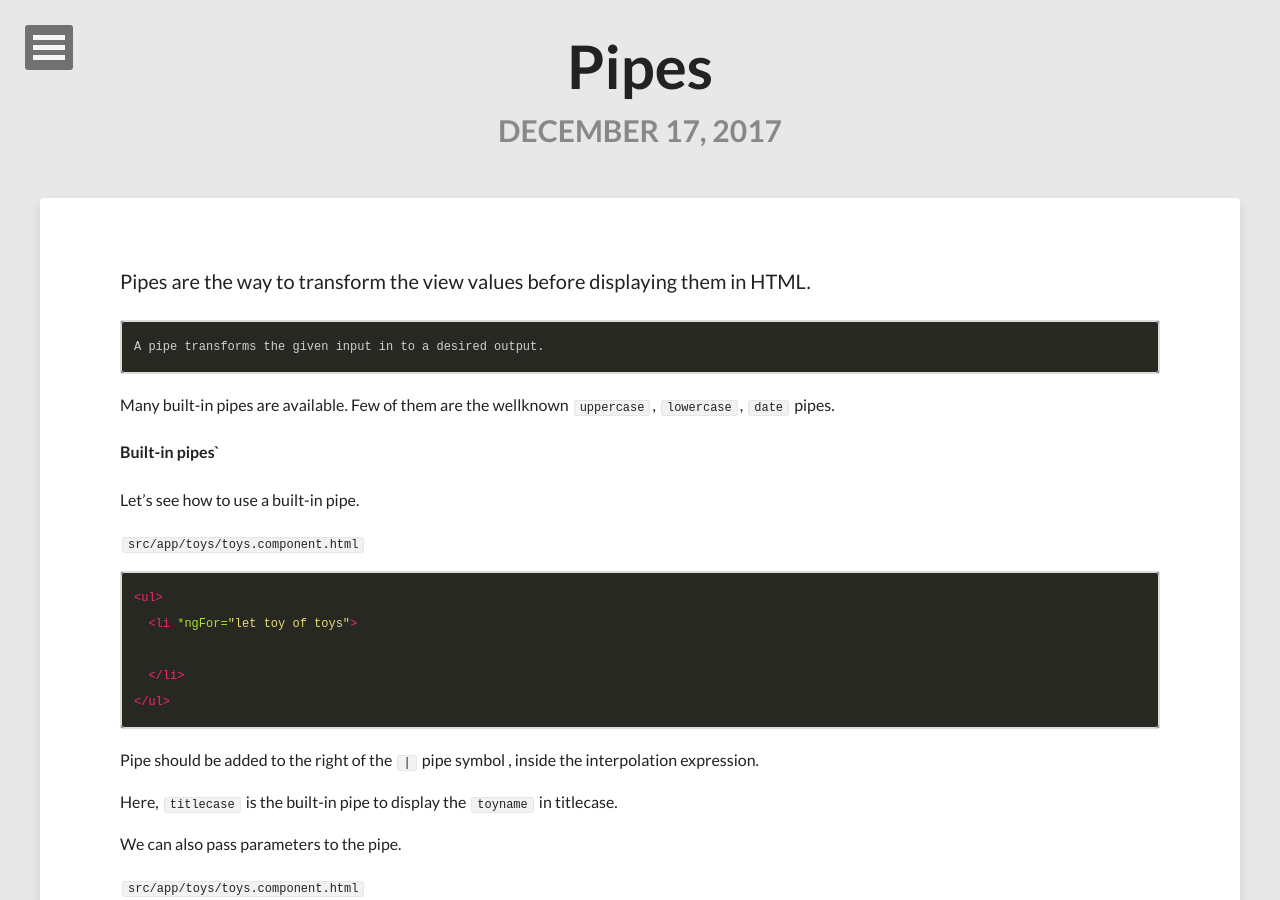
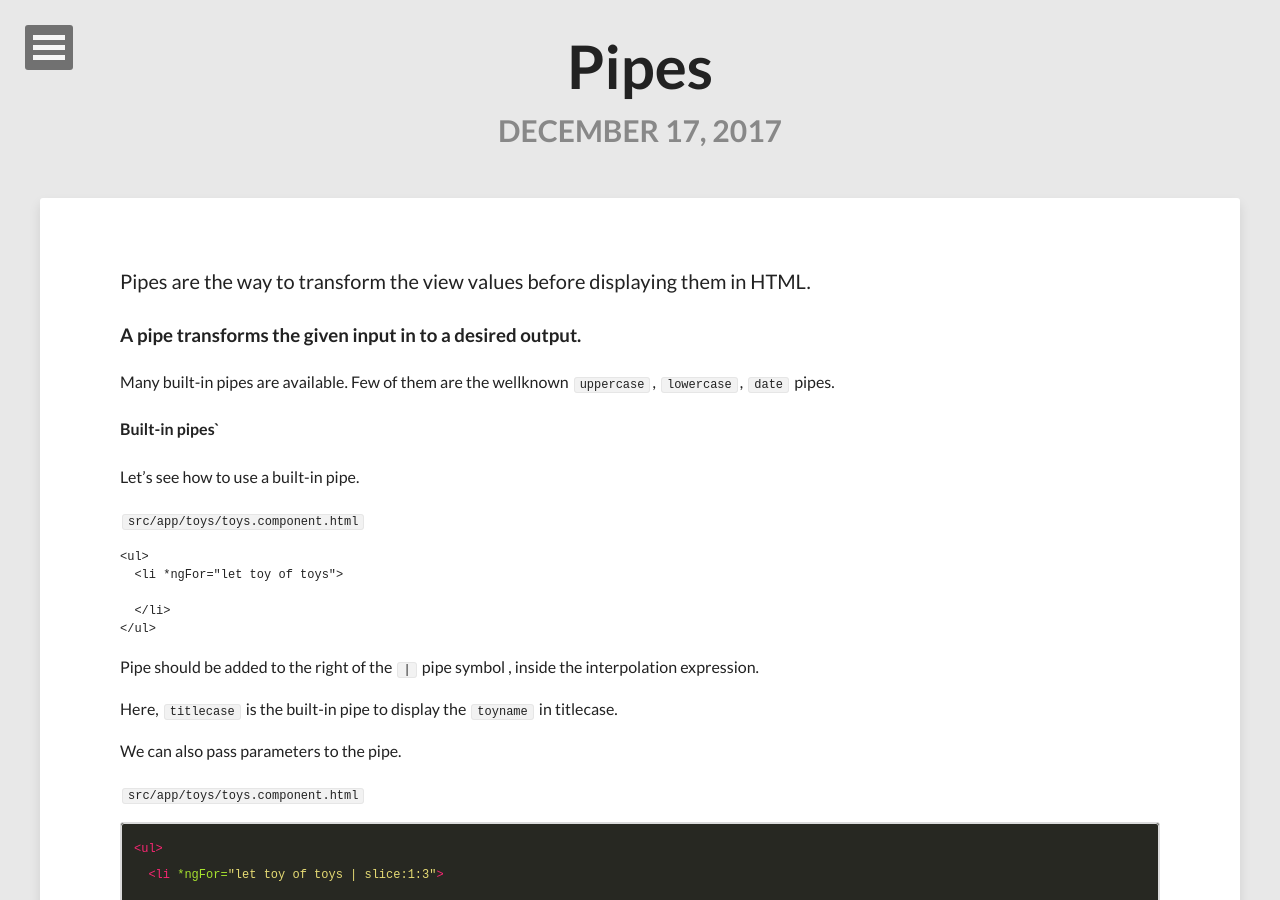
Before and after one commit to DeepikaRajendran/dev-mom, a Jekyll site: the page built from _posts/2017-12-17-pipes.md, in a window 1280 px wide and 900 px high. Built offline with Jekyll 4.4.1, drawn with Linux system fonts in a browser that asks for light colours; nearby versions of some CDN libraries; our own code applies the rules of GitHub Pages for plain Markdown files.

Commit message:
Update 2017-12-17-pipes.md

````diff
--- a/_posts/2017-12-17-pipes.md
+++ b/_posts/2017-12-17-pipes.md
@@ -1,11 +1,8 @@
 Pipes are the way to transform the view values before displaying them in HTML.
 
-```
-A pipe transforms the given input in to a desired output.
-```
+### A pipe transforms the given input in to a desired output.
 
 Many built-in pipes are available. Few of them are the wellknown `uppercase`, `lowercase`, `date` pipes.
-
 
 #### Built-in pipes`
 
@@ -14,7 +11,7 @@ Let's see how to use a built-in pipe.
 
 `src/app/toys/toys.component.html`
 
-```html
+```angular
 <ul>
   <li *ngFor="let toy of toys">
     {{toy.color}} {{ toy.name | titlecase}}
````
